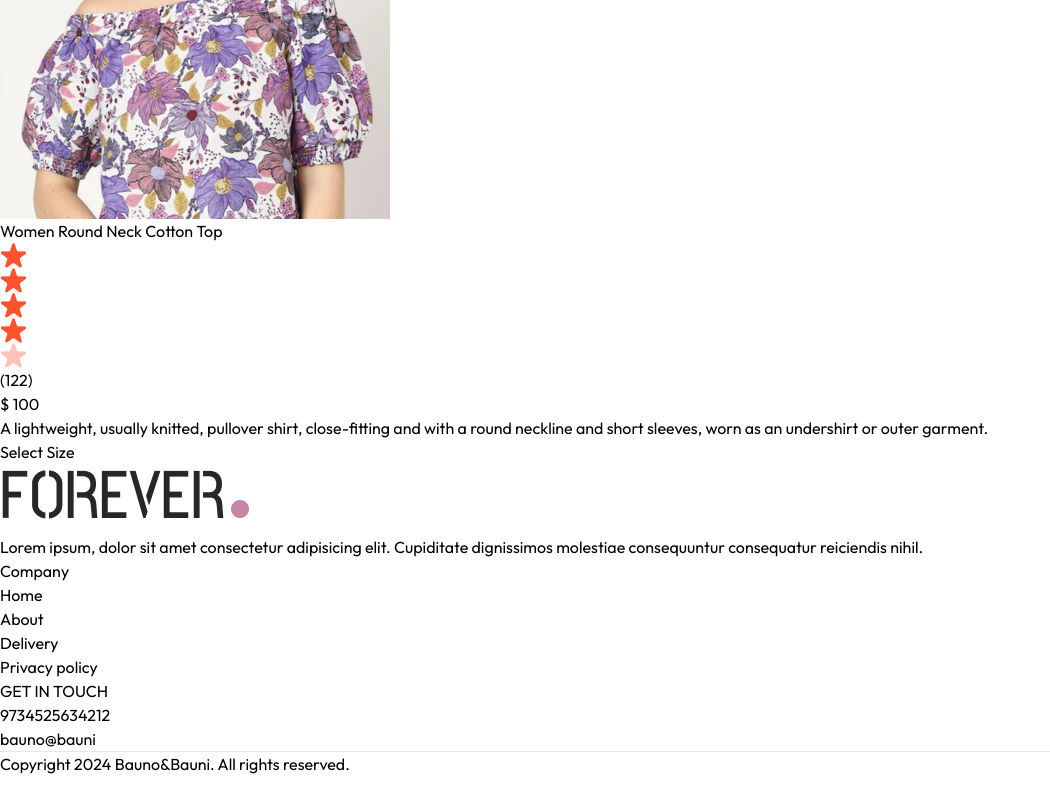
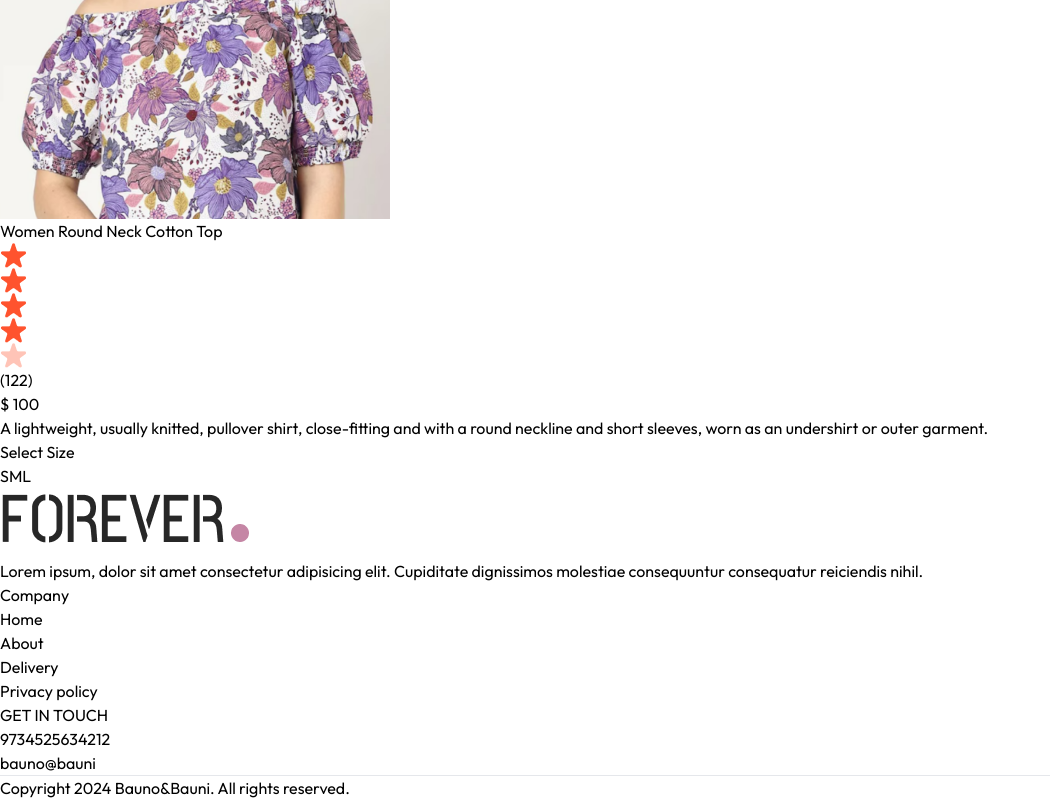
Before and after one commit to aryal05/Fletched-Website, a React (Vite) app in the folder Ecomerce Frontend/: page /product/aaaaa in a window 1280 px wide. Shown: the part 1203-2003 px from the top of the page, without its empty margins (0-1050 px from the left). Before the commit the page ends 1979 px from the top, so only its background shows below. Built offline with nearby package versions, Linux system fonts and the light colour scheme.

Commit message:
size and button added

```diff
--- a/Ecomerce Frontend/src/pages/Product.jsx
+++ b/Ecomerce Frontend/src/pages/Product.jsx
@@ -65,7 +65,11 @@ const Product = () => {
         <p className='mt-5 text-gray-500 md:w-4/5'>{productData.description}</p>
         <div className='flex flex-col gap-4 my-8'>
           <p>Select Size</p>
-          <div className=''></div>
+          <div className='flex gap-2'>
+            {productData.sizes.map((item,index)=>(
+              <button key={index}>{item}</button>
+            ))}
+          </div>
         </div>
       </div>
 
```
